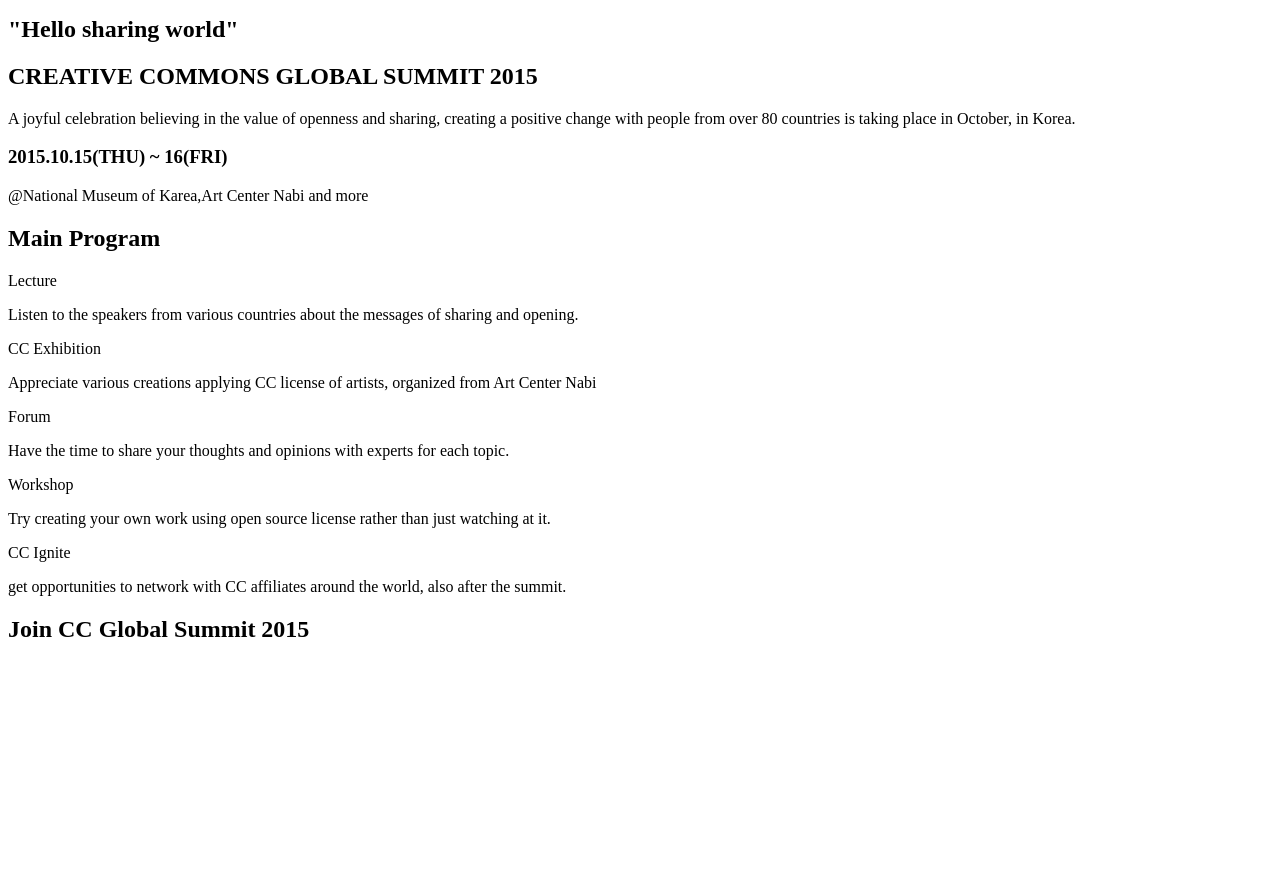
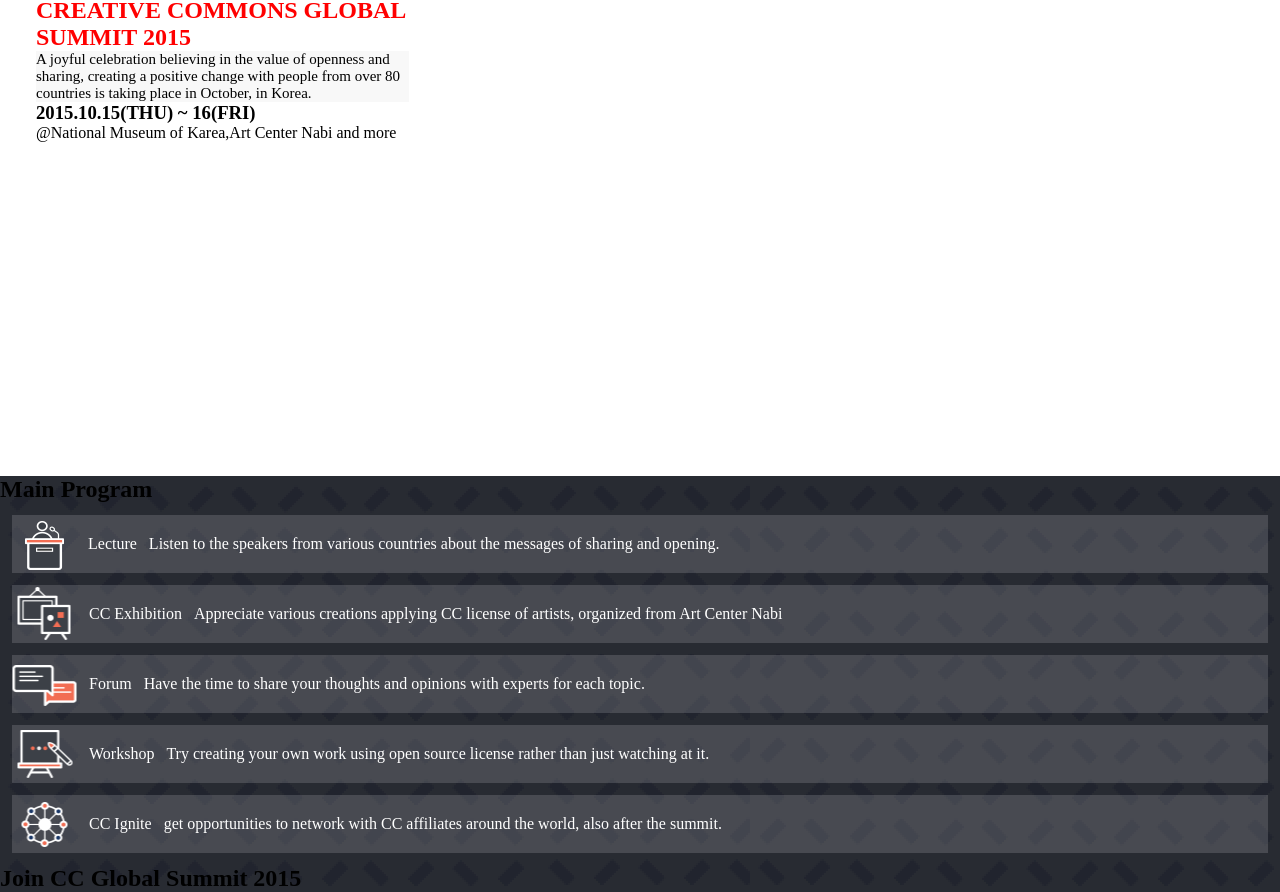
Before and after one commit to Surafels/Capstone_Project, a website: page .index.html in a window 1280 px wide. Shown: the part 58-950 px from the top of the page. Before the commit the page ends 800 px from the top, so only its background shows below. Drawn offline with Linux system fonts and the light colour scheme.

Commit message:
Add icons for the program & style preogram section

```diff
--- a/styles.css
+++ b/styles.css
@@ -1,4 +1,7 @@
-
+*{
+margin:0;
+padding:0;
+}
 .top-head{
     display:none;
 }
@@ -12,6 +15,38 @@
 .menu-list{
     position: absolute;
 }
+.main-section{
+    margin-left:24px;
+    width:373px;
+height:306px;
+top: 109px;
+padding: 0px 12px 0px 12px;
+gap: 30px;
+
+}
+.greeting{
+    color: red;
+}
+.topic{
+    color: red;
+}
+.detail{
+   background:#F8F8F8;
+    font-size: 15px;
+}
+.program{
+    background: url(asset/main-program.png);
+    margin-top: 200px;
+}
+.lecture , .forum , .Exhibition, .workshop ,.ignite{
+    display: flex;
+    align-items: center;
+    margin:12px;
+    margin: 12px;
+    color: white;
+    gap: 12px;
+    background-color: hsl(260deg 11% 85% / 18%);
+}
 
 
 
```
Also changed, not shown: .index.html, asset/CC icon.png (added), asset/CC ignite icon.png (added), asset/forum icon.png (added), asset/lecture icon.png (added), asset/main-program.png (added), asset/workshop icon.png (added).
